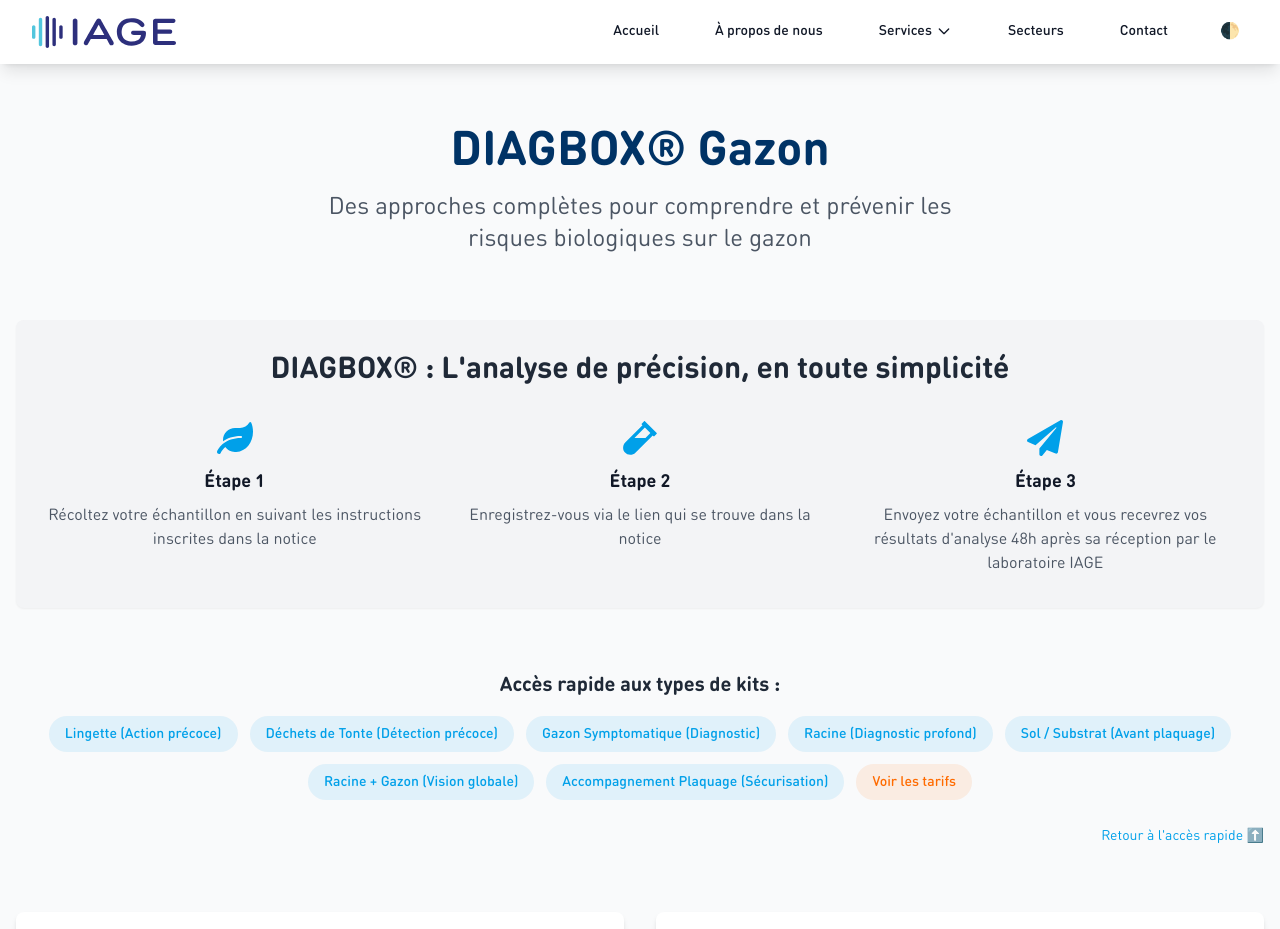
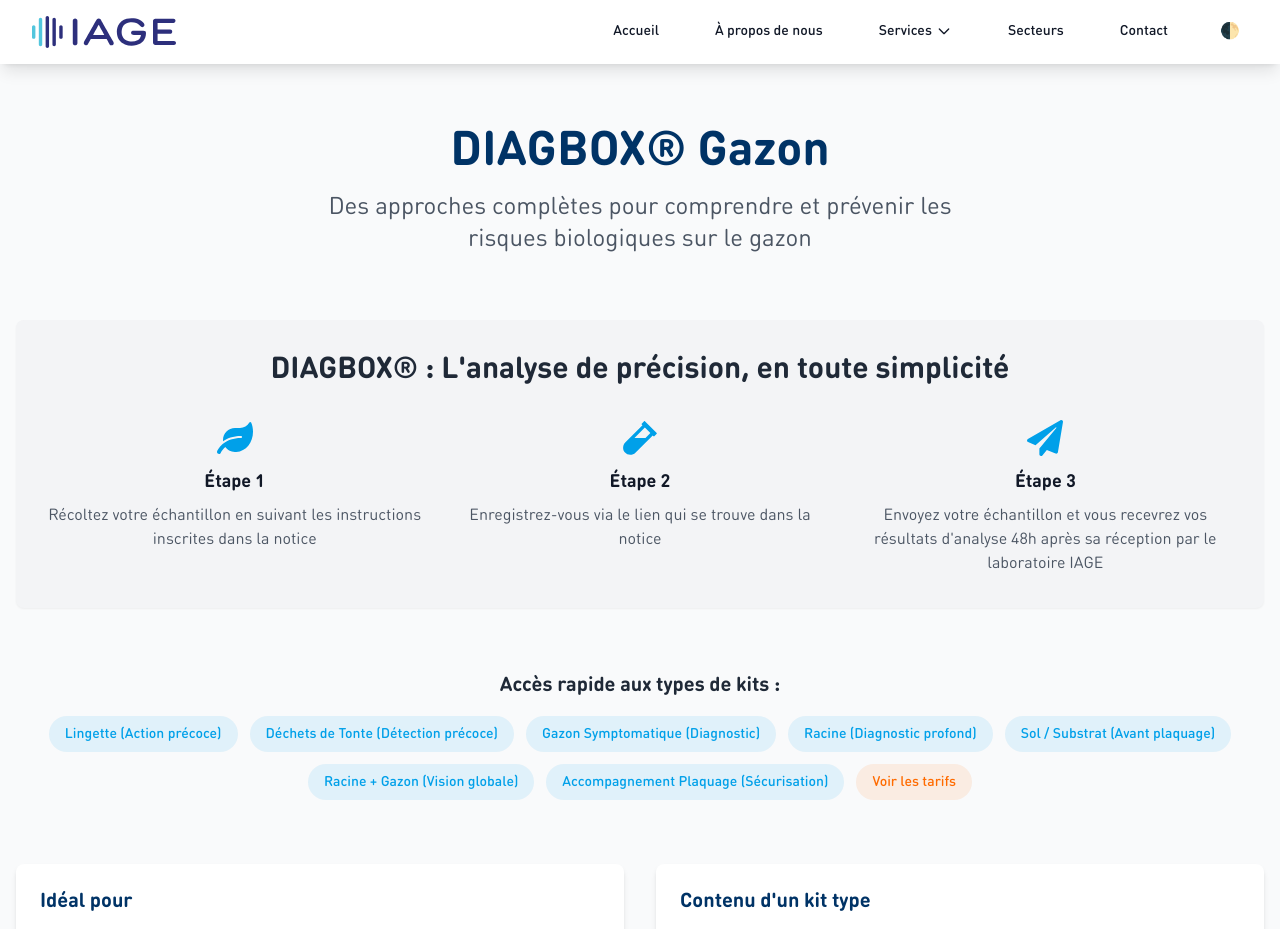
Before and after one commit to OROATIAGE/iage-france.site-public, a React (Vite) app: page /services/diagbox/04 in a window 1280 px wide. Shown: the top 929 px of the page. Built offline with nearby package versions, Linux system fonts and the light colour scheme.

Commit message:
feat: liens prix-descriptions

```diff
--- a/src/content/texts.js
+++ b/src/content/texts.js
@@ -496,7 +496,18 @@
         "PF000047": "830,00€",
         "PF000048": "1015,00€",
         "PF000049": "1340,00€",
-        "PF000050": "2140,00€"
+        "PF000050": "2140,00€",
+        "type_header": "Type de Kit",
+        "info_link": "(Cliquez sur une désignation ou un type de kit pour voir sa description)"
+      },
+      "types": {
+        "lingette": "Lingette",
+        "dechet": "Déchets de Tonte",
+        "sympto": "Gazon Symptomatique",
+        "racine": "Racine",
+        "sol": "Sol / Substrat",
+        "racine_gazon": "Racine + Gazon",
+        "plaquage": "Accompagnement Plaquage"
       },
       "cta": {
         "text": "Pour en savoir plus sur nos DIAGBOX® ou échanger avec notre équipe, contactez-nous.",
@@ -511,8 +522,7 @@
         "sol_link": "Sol / Substrat (Avant plaquage)",
         "racine_gazon_link": "Racine + Gazon (Vision globale)",
         "plaquage_link": "Accompagnement Plaquage (Sécurisation)",
-        "prices_link": "Voir les tarifs",
-        "back_link": "Retour à l'accès rapide ⬆️"
+        "prices_link": "Voir les tarifs"
       },
       "link_to_prices": "Voir le tarif"
     }
--- a/src/pages/DiagboxGazonPage.jsx
+++ b/src/pages/DiagboxGazonPage.jsx
@@ -217,27 +217,44 @@
           <h2 className="text-2xl md:text-3xl font-semibold text-center text-gray-800 dark:text-gray-200 mb-8">
             {getText('prices.title')}
           </h2>
+          <p className="text-center text-sm text-gray-500 dark:text-gray-400 -mt-4 mb-6">
+            {getText('prices.info_link')}
+          </p>
           <div className="overflow-x-auto">
             <table className="min-w-full w-full divide-y divide-gray-200 dark:divide-gray-700 border dark:border-gray-600 shadow-sm rounded-lg">
               <thead className="bg-gray-50 dark:bg-gray-700">
                 <tr>
                   <th scope="col" className="px-6 py-3 text-left text-xs font-medium text-gray-500 dark:text-gray-300 uppercase tracking-wider">Référence</th>
                   <th scope="col" className="px-6 py-3 text-left text-xs font-medium text-gray-500 dark:text-gray-300 uppercase tracking-wider">Désignation</th>
+                  <th scope="col" className="px-6 py-3 text-left text-xs font-medium text-gray-500 dark:text-gray-300 uppercase tracking-wider">
+                    {getText('prices.type_header')}
+                  </th>
                   <th scope="col" className="px-6 py-3 text-right text-xs font-medium text-gray-500 dark:text-gray-300 uppercase tracking-wider">Prix Indicatif HT</th>
                 </tr>
               </thead>
               <tbody className="bg-white dark:bg-gray-800 divide-y divide-gray-200 dark:divide-gray-700">
-                {priceList.map((kitRef) => (
+                {priceList.map((kitRef) => {
+                  const typeId = kitRefToSectionIdMap[kitRef] ?? '';
+                  return (
                     <tr key={kitRef}>
                       <td className="px-6 py-4 whitespace-nowrap text-sm font-medium text-gray-900 dark:text-gray-100">{kitRef}</td>
                       <td className="px-6 py-4 whitespace-nowrap text-sm text-gray-600 dark:text-gray-300">
-                      <a href={`#${kitRefToSectionIdMap[kitRef] ?? ''}`} className="hover:underline hover:text-primary dark:hover:text-secondary transition-colors">
+                        <a
+                          href={`#${typeId}`}
+                          className="text-primary dark:text-secondary hover:underline transition-colors"
+                        >
                           {getText(`kits.${kitRef}.name`)}
+                        </a>
+                      </td>
+                      <td className="px-6 py-4 whitespace-nowrap text-sm text-gray-500 dark:text-gray-400">
+                        <a href={`#${typeId}`} className="hover:underline hover:text-primary dark:hover:text-secondary transition-colors">
+                           {getText(`types.${typeId}`)}
                         </a>
                       </td>
                       <td className="px-6 py-4 whitespace-nowrap text-sm text-gray-600 dark:text-gray-300 text-right">{getText(`prices.${kitRef}`)}</td>
                     </tr>
-                ))}
+                  );
+                })}
               </tbody>
             </table>
           </div>
```
Also changed, not shown: texts.csv. Lines whose indentation alone changed are shown as unchanged.
